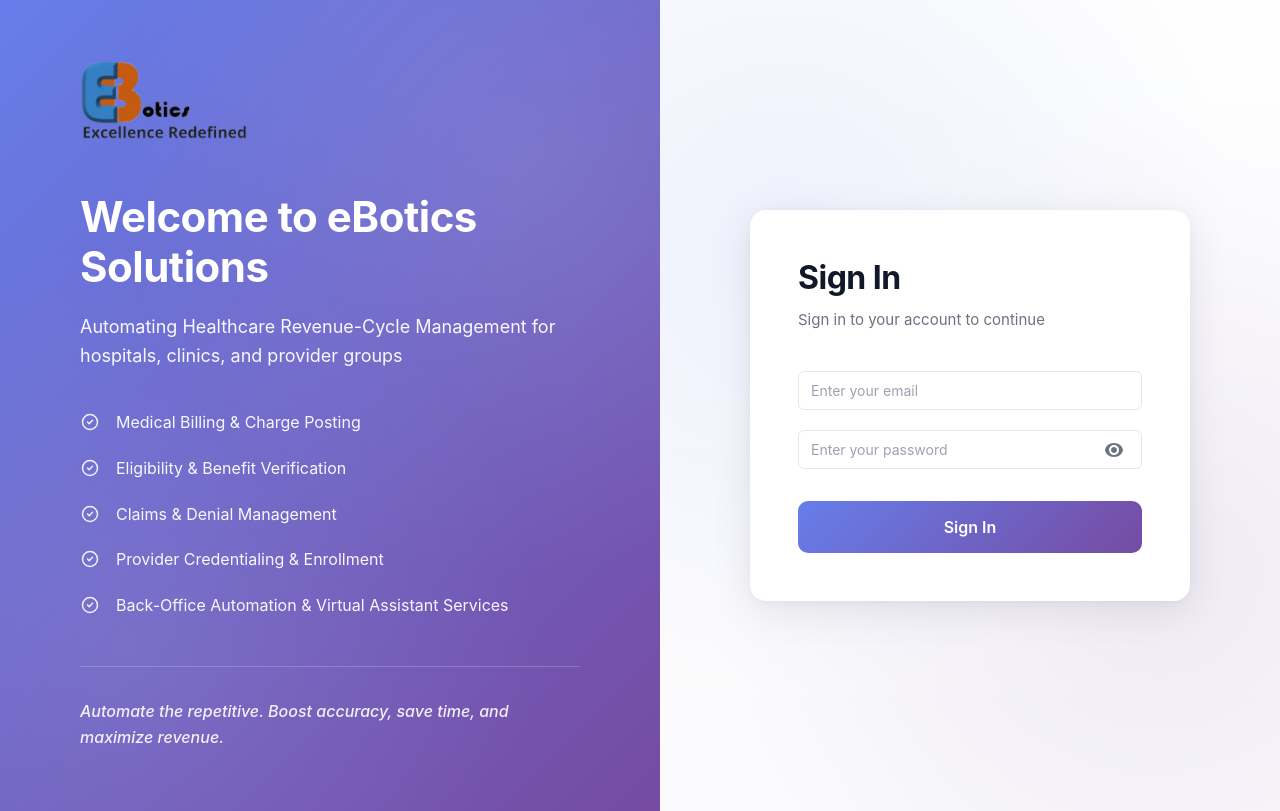
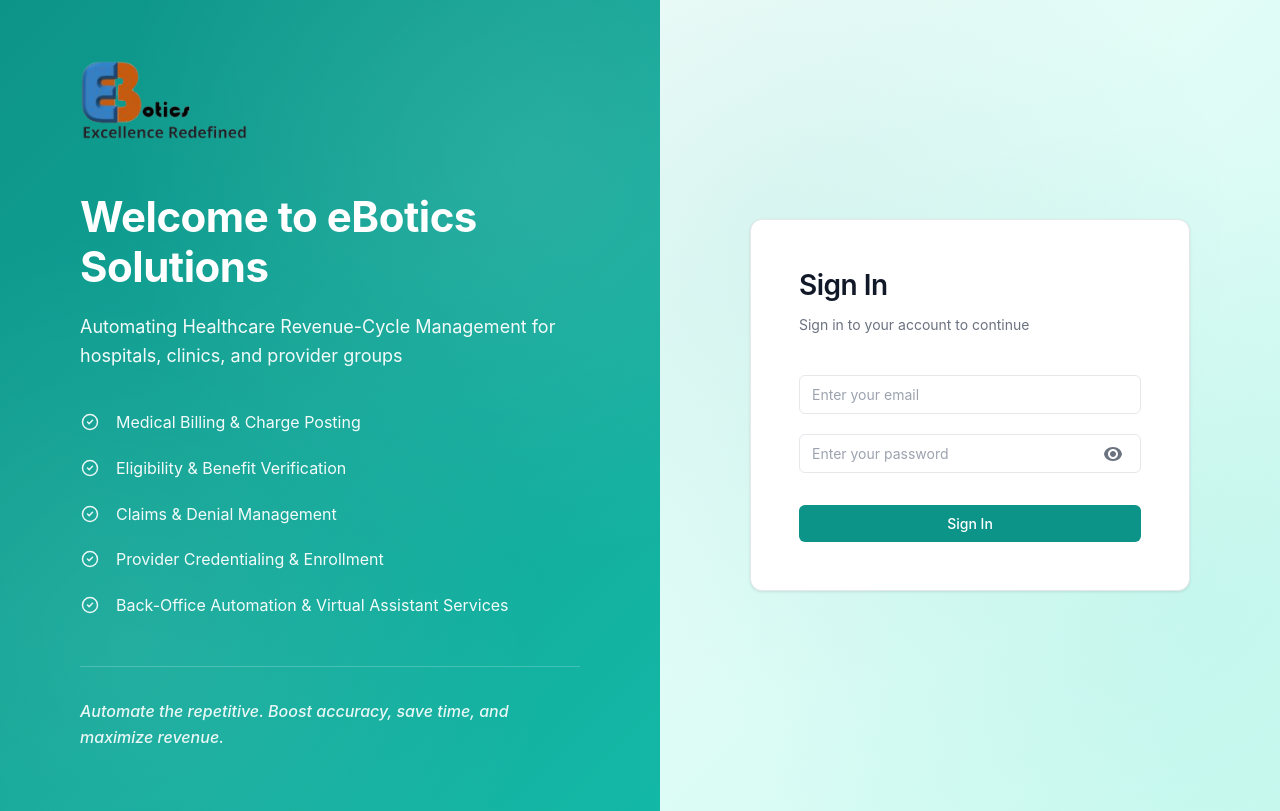
Before and after one commit to vinodseervi/MFE-ebotics, a React (Create React App) app: page /login in a window 1280 px wide. Built offline with nearby package versions, Linux system fonts and the light colour scheme; no server answers.

Commit message:
chnage login page BG color

```diff
--- a/src/pages/Login.css
+++ b/src/pages/Login.css
@@ -17,7 +17,7 @@
 /* Left Side - Company Info Section */
 .login-info-section {
   flex: 1;
-  background: linear-gradient(135deg, #667eea 0%, #764ba2 100%);
+  background: linear-gradient(135deg, #0d9488 0%, #14b8a6 100%);
   display: flex;
   align-items: center;
   justify-content: center;
@@ -117,7 +117,7 @@
 /* Right Side - Login Form Section */
 .login-form-section {
   flex: 1;
-  background: linear-gradient(135deg, rgba(102, 126, 234, 0.05) 0%, rgba(118, 75, 162, 0.05) 100%);
+  background: linear-gradient(135deg, #f0fdfa 0%, #ccfbf1 100%);
   display: flex;
   align-items: center;
   justify-content: center;
@@ -134,9 +134,8 @@
   right: 0;
   bottom: 0;
   background:
-    radial-gradient(circle at 20% 30%, rgba(102, 126, 234, 0.1) 0%, transparent 60%),
-    radial-gradient(circle at 80% 70%, rgba(118, 75, 162, 0.1) 0%, transparent 60%),
-    linear-gradient(to bottom, rgba(255, 255, 255, 0.9) 0%, rgba(255, 255, 255, 0.7) 100%);
+    radial-gradient(circle at 20% 30%, rgba(13, 148, 136, 0.08) 0%, transparent 60%),
+    radial-gradient(circle at 80% 70%, rgba(20, 184, 166, 0.08) 0%, transparent 60%);
   pointer-events: none;
 }
 
@@ -144,8 +143,9 @@
   width: 100%;
   max-width: 440px;
   background: white;
-  border-radius: 16px;
-  box-shadow: 0 10px 40px rgba(0, 0, 0, 0.08), 0 2px 8px rgba(0, 0, 0, 0.04);
+  border-radius: 12px;
+  box-shadow: 0 1px 3px rgba(0, 0, 0, 0.1);
+  border: 1px solid #e5e7eb;
   padding: 48px;
   position: relative;
   z-index: 1;
@@ -169,15 +169,15 @@
 }
 
 .login-header h2 {
-  font-size: 32px;
-  font-weight: 700;
+  font-size: 28px;
+  font-weight: 600;
   color: #111827;
   margin: 0 0 12px 0;
   letter-spacing: -0.5px;
 }
 
 .login-header p {
-  font-size: 15px;
+  font-size: 14px;
   color: #6b7280;
   margin: 0;
   line-height: 1.5;
@@ -190,15 +190,14 @@
 }
 
 .error-message {
-  background: linear-gradient(135deg, #fee2e2 0%, #fecaca 100%);
-  border: 1px solid #f87171;
+  background: #fee2e2;
+  border: 1px solid #fcc;
   color: #991b1b;
-  padding: 14px 16px;
-  border-radius: 10px;
+  padding: 12px 16px;
+  border-radius: 8px;
   font-size: 14px;
   text-align: center;
   font-weight: 500;
-  box-shadow: 0 2px 8px rgba(239, 68, 68, 0.1);
 }
 
 .form-group {
@@ -209,27 +208,25 @@
 
 .form-group input {
   width: 100%;
-  padding: 14px 18px;
-  border: 1.5px solid #e5e7eb;
-  border-radius: 10px;
-  font-size: 15px;
-  transition: all 0.3s ease;
-  background: #fafbfc;
+  padding: 10px 12px;
+  border: 1px solid #e5e7eb;
+  border-radius: 6px;
+  font-size: 14px;
+  transition: all 0.2s;
+  background: white;
   color: #111827;
   font-family: inherit;
 }
 
 .form-group input:hover {
   border-color: #d1d5db;
-  background: #ffffff;
 }
 
 .form-group input:focus {
   outline: none;
-  border-color: #667eea;
-  background: #ffffff;
-  box-shadow: 0 0 0 4px rgba(102, 126, 234, 0.1);
-  transform: translateY(-1px);
+  border-color: #0d9488;
+  background: white;
+  box-shadow: 0 0 0 3px rgba(13, 148, 136, 0.1);
 }
 
 .form-group input:disabled {
@@ -278,44 +275,27 @@
 
 .login-button {
   width: 100%;
-  padding: 16px;
-  background: linear-gradient(135deg, #667eea 0%, #764ba2 100%);
+  padding: 10px 20px;
+  background: #0d9488;
   color: white;
   border: none;
-  border-radius: 10px;
-  font-size: 16px;
-  font-weight: 600;
+  border-radius: 6px;
+  font-size: 14px;
+  font-weight: 500;
   cursor: pointer;
-  transition: all 0.3s ease;
+  transition: all 0.2s;
   margin-top: 12px;
   font-family: inherit;
-  position: relative;
-  overflow: hidden;
-}
-
-.login-button::before {
-  content: '';
-  position: absolute;
-  top: 0;
-  left: -100%;
-  width: 100%;
-  height: 100%;
-  background: linear-gradient(90deg, transparent, rgba(255, 255, 255, 0.2), transparent);
-  transition: left 0.5s;
-}
-
-.login-button:hover:not(:disabled)::before {
-  left: 100%;
 }
 
 .login-button:hover:not(:disabled) {
-  transform: translateY(-2px);
-  box-shadow: 0 12px 24px rgba(102, 126, 234, 0.4);
+  background: #0f766e;
+  transform: translateY(-1px);
+  box-shadow: 0 4px 12px rgba(13, 148, 136, 0.3);
 }
 
 .login-button:active:not(:disabled) {
   transform: translateY(0);
-  box-shadow: 0 6px 12px rgba(102, 126, 234, 0.3);
 }
 
 .login-button:disabled {
@@ -407,11 +387,12 @@
 
   .login-card {
     max-width: 100%;
-    padding: 40px 32px;
+    padding: 32px 24px;
+    border-radius: 8px;
   }
 
   .login-header h2 {
-    font-size: 28px;
+    font-size: 24px;
   }
 }
 
@@ -425,8 +406,8 @@
   }
 
   .login-card {
-    padding: 32px 24px;
-    border-radius: 12px;
+    padding: 24px 20px;
+    border-radius: 8px;
   }
 
   .welcome-title {
@@ -434,6 +415,6 @@
   }
 
   .login-header h2 {
-    font-size: 24px;
+    font-size: 22px;
   }
 }
```
